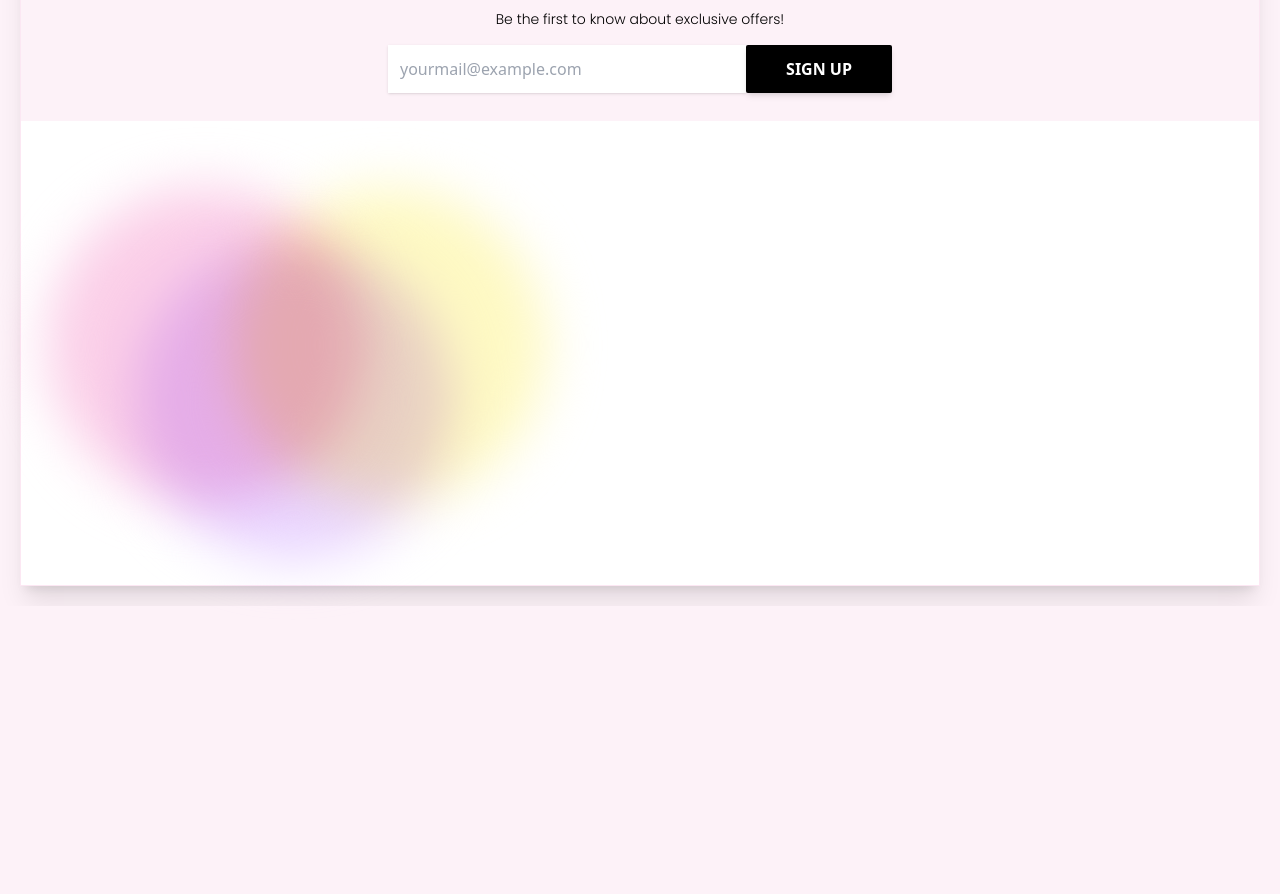
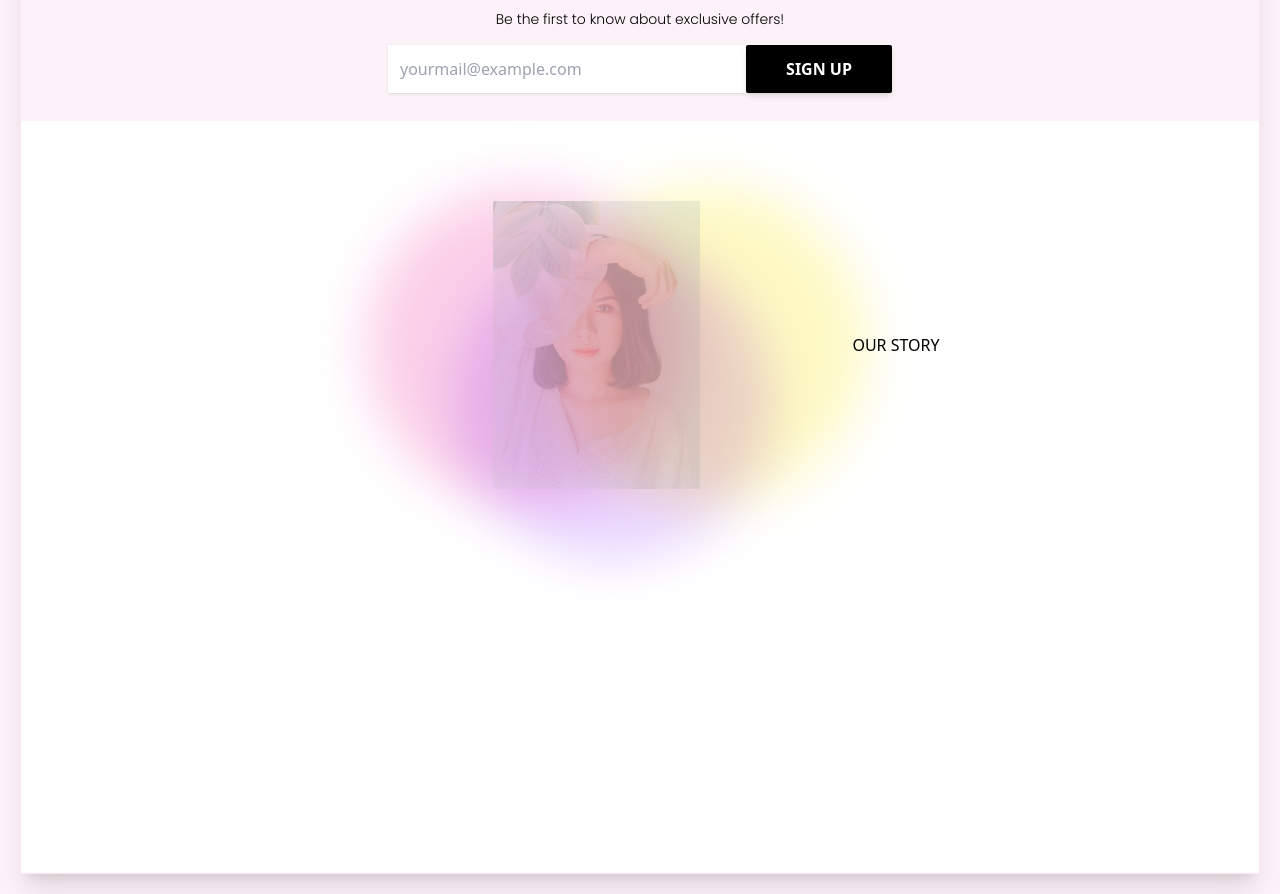
Before and after one commit to alantaa/eyelash_repo1, a website: page src/index.html in a window 1280 px wide. Shown: the part 849-1743 px from the top of the page. Before the commit the page ends 1455 px from the top, so only its background shows below. Drawn offline with Linux system fonts and the light colour scheme.

Commit message:
Added picture for main section text

```diff
--- a/src/index.html
+++ b/src/index.html
@@ -83,12 +83,16 @@
     </div>
     </aside>
 
-    <main class="pb-96 pt-20">
-      <div class="relative w-full max-w-lg ">
+    <main class="pb-96 pt-20 items-center justify-center flex">
+      <div class="relative w-full max-w-lg">
         <div class="absolute top-0 left-10 w-72 h-72 mix-blend-multiply filter blur-xl animate-blob bg-pink-200 rounded-full"></div>
         <div class="absolute top-0 left-56 w-72 h-72 mix-blend-multiply filter blur-xl animate-blob bg-yellow-100 rounded-full"></div>
         <div class="absolute top-14 left-32 w-72 h-72 mix-blend-multiply filter blur-xl animate-blob bg-purple-200 rounded-full"></div>
+        <img src="/images/modelEye.jpg" class="max-w-xs h-72 rounded-sm items-center justify-center flex m-auto opacity-20" alt="">
       </div>
+      <section>
+        <h2>OUR STORY</h2>
+      </section>
     </main>
 
   </div>
```
Also changed, not shown: dist/output.css.
